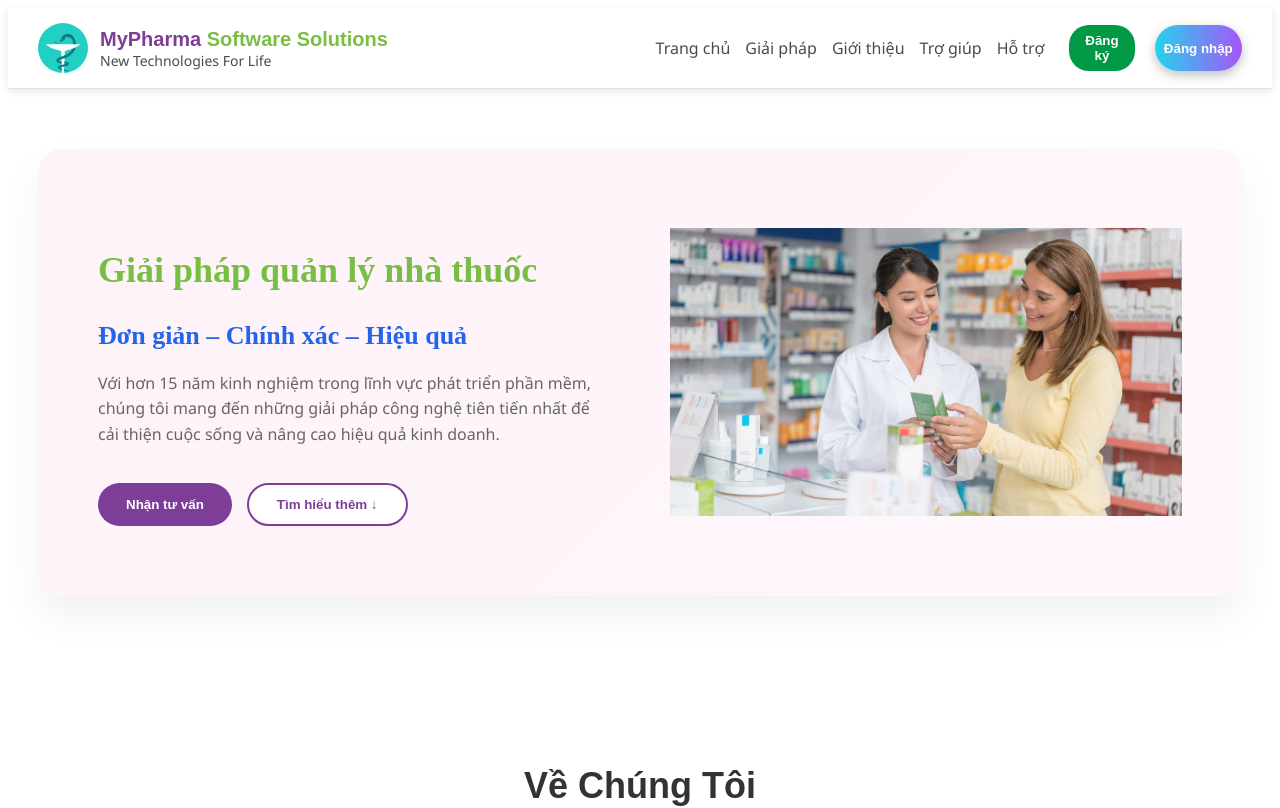
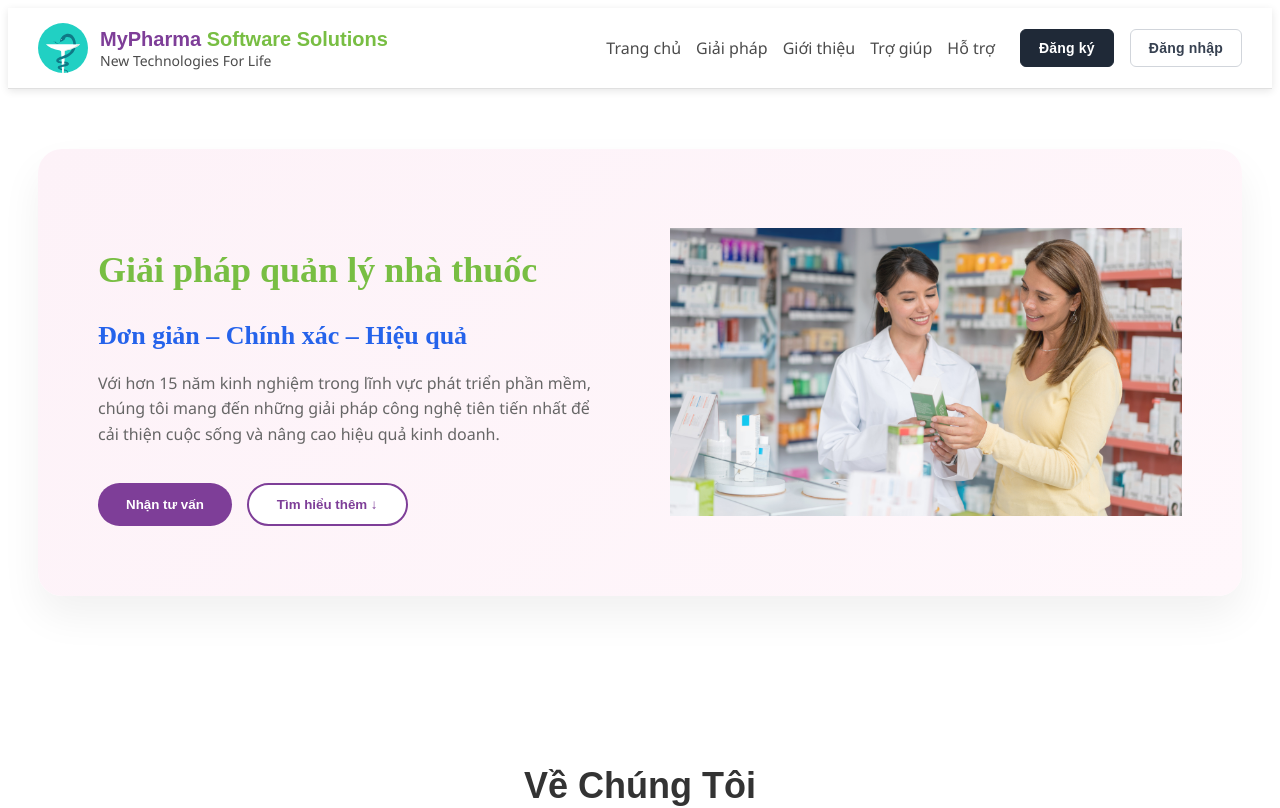
Before and after one commit to Khoahocbachkhoa/prj1, a React (Vite) app in the folder frontend/: page / in a window 1280 px wide. Shown: the top 808 px of the page. Built offline with nearby package versions, Linux system fonts and the light colour scheme.

Commit message:
Sua loi global css

```diff
--- a/frontend/src/components/Header.jsx
+++ b/frontend/src/components/Header.jsx
@@ -31,9 +31,9 @@ export default function Header() {
         </nav>
 
         <div className="buttonGroup">
-          <button className="signUpBtn">Đăng ký</button>
+          <button className="headerSignUpBtn">Đăng ký</button>
           <button
-            className="loginBtn"
+            className="headerLoginBtn"
             onClick={() => navigate("/login")}
           >
             Đăng nhập
--- a/frontend/src/styles/Header.css
+++ b/frontend/src/styles/Header.css
@@ -78,36 +78,46 @@
 /* ===== Buttons ===== */
 .buttonGroup {
   display: flex;
-  gap: 20px;
+  gap: 16px;
 }
 
-.signUpBtn {
-  padding: 8px 16px;
-  background-color: #009945;
-  color: #fff;
-  border: none;
-  border-radius: 20px;
-  font-weight: bold;
+/* Base style để đồng bộ */
+.headerSignUpBtn,
+.headerLoginBtn {
+  padding: 10px 18px;
+  font-size: 14px;
+  font-weight: 600;
+  letter-spacing: 0.2px;
+
+  border-radius: 6px;
   cursor: pointer;
-  transition: background-color 0.2s;
+
+  transition:
+    background-color 0.15s ease,
+    border-color 0.15s ease,
+    color 0.15s ease;
 }
 
-.signUpBtn:hover {
-  background-color: #007a37;
+/* SIGN UP – Primary */
+.headerSignUpBtn {
+  background-color: #1f2937;   /* xám đen trung tính */
+  color: #ffffff;
+  border: 1px solid #1f2937;
 }
 
-.loginBtn {
-  padding: 7px 16px;
-  background-color: #fff;
-  color: #4b4b4b;
-  border: 1px solid #ccc;
-  border-radius: 20px;
-  font-weight: bold;
-  cursor: pointer;
-  transition: background-color 0.2s, border-color 0.2s;
+.headerSignUpBtn:hover {
+  background-color: #111827;
+  border-color: #111827;
 }
 
-.loginBtn:hover {
-  background-color: #f5f5f5;
-  border-color: #999;
+/* LOGIN – Secondary */
+.headerLoginBtn {
+  background-color: #ffffff;
+  color: #374151;
+  border: 1px solid #d1d5db;
 }
+
+.headerLoginBtn:hover {
+  background-color: #f9fafb;
+  border-color: #9ca3af;
+}
```
